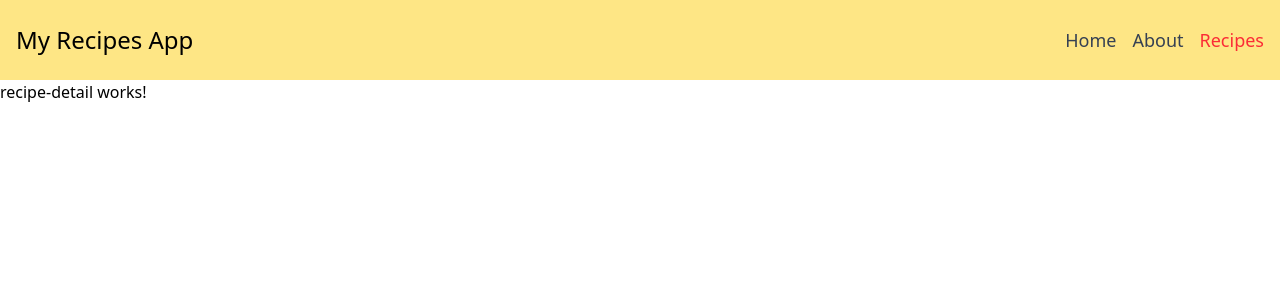
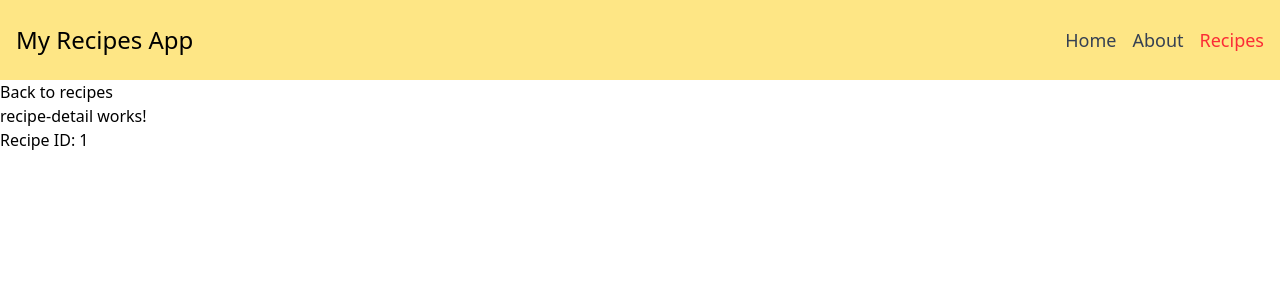
Before and after one commit to ShadeVI/Angular-recipes, an Angular app: page /recipes/1 in a window 1280 px wide. Shown: the top 300 px of the page. Built offline with nearby package versions, Linux system fonts and the light colour scheme.

Commit message:
Enhance RecipeDetailComponent to display recipe ID and utilize RouterLink for navigation

```diff
--- a/src/app/recipe-detail/recipe-detail.component.html
+++ b/src/app/recipe-detail/recipe-detail.component.html
@@ -1 +1,3 @@
+<a routerLink="/recipes">Back to recipes</a>
 <p>recipe-detail works!</p>
+<p>Recipe ID: {{ recipeId }}</p>
--- a/src/app/recipe-detail/recipe-detail.component.ts
+++ b/src/app/recipe-detail/recipe-detail.component.ts
@@ -1,11 +1,14 @@
-import { Component } from '@angular/core';
+import { Component, inject } from '@angular/core';
+import { ActivatedRoute, RouterLink } from '@angular/router';
 
 @Component({
   selector: 'app-recipe-detail',
-  imports: [],
+  imports: [RouterLink],
   templateUrl: './recipe-detail.component.html',
   styleUrl: './recipe-detail.component.css'
 })
 export class RecipeDetailComponent {
-
+  // Obtener el id de la receta desde la URL
+  route: ActivatedRoute = inject(ActivatedRoute)
+  recipeId: number = Number(this.route.snapshot.paramMap.get('id'))
 }
```
